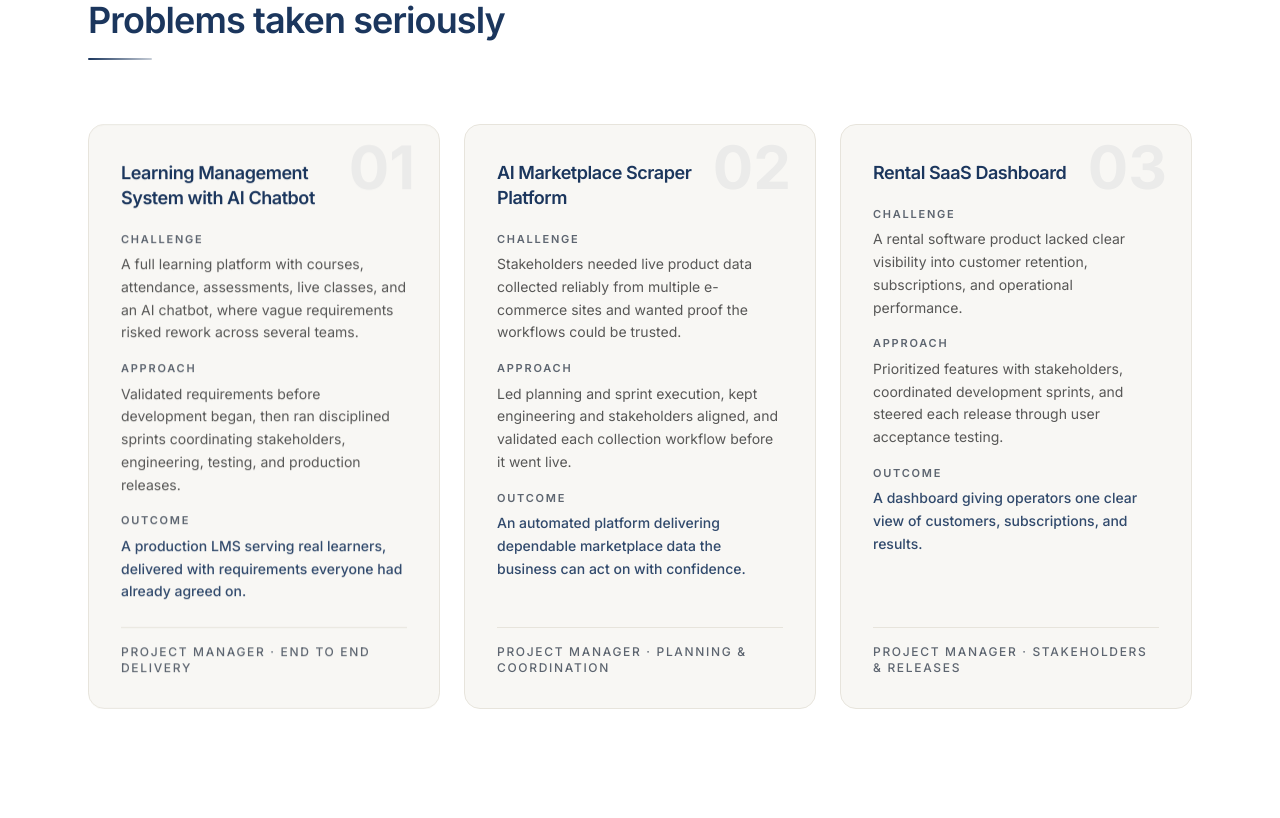
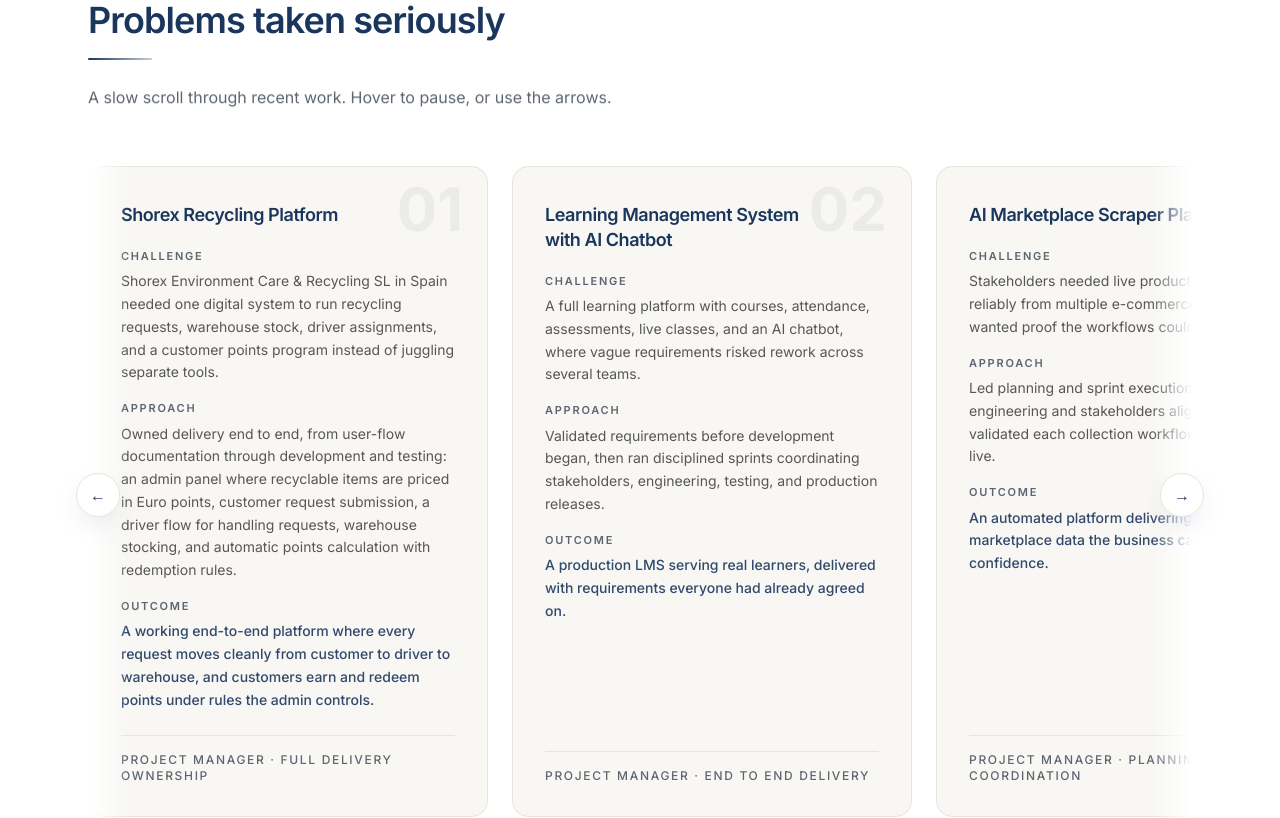
Before and after one commit to uncrownedprince786-collab/Abdul-Raheem-Portfolio-Website, a Next.js app: page / in a window 1280 px wide. Shown: the part 4300-5118 px from the top of the page. Built offline with nearby package versions, Linux system fonts and the light colour scheme.

Commit message:
Add Shorex platform and client work to projects, convert section to auto-scrolling carousel

```diff
--- a/app/globals.css
+++ b/app/globals.css
@@ -158,6 +158,18 @@
   border-color: rgba(27, 54, 93, 0.45);
 }
 
+/* ---------------------------------------------------------------------------
+   Horizontal scroller — hide the scrollbar, keep native swipe/snap
+--------------------------------------------------------------------------- */
+.no-scrollbar {
+  -ms-overflow-style: none;
+  scrollbar-width: none;
+}
+
+.no-scrollbar::-webkit-scrollbar {
+  display: none;
+}
+
 @media (prefers-reduced-motion: reduce) {
   html {
     scroll-behavior: auto;
--- a/app/page.tsx
+++ b/app/page.tsx
@@ -2,6 +2,7 @@
 import { existsSync } from "node:fs";
 import path from "node:path";
 import type { CSSProperties } from "react";
+import ProjectScroller from "@/components/ProjectScroller";
 
 /* -----------------------------------------------------------------------------
  * PHOTO
@@ -117,6 +118,16 @@
 
 const PROJECTS: Project[] = [
   {
+    title: "Shorex Recycling Platform",
+    challenge:
+      "Shorex Environment Care & Recycling SL in Spain needed one digital system to run recycling requests, warehouse stock, driver assignments, and a customer points program instead of juggling separate tools.",
+    approach:
+      "Owned delivery end to end, from user-flow documentation through development and testing: an admin panel where recyclable items are priced in Euro points, customer request submission, a driver flow for handling requests, warehouse stocking, and automatic points calculation with redemption rules.",
+    outcome:
+      "A working end-to-end platform where every request moves cleanly from customer to driver to warehouse, and customers earn and redeem points under rules the admin controls.",
+    role: "Project Manager · Full delivery ownership",
+  },
+  {
     title: "Learning Management System with AI Chatbot",
     challenge:
       "A full learning platform with courses, attendance, assessments, live classes, and an AI chatbot, where vague requirements risked rework across several teams.",
@@ -145,6 +156,36 @@
     outcome:
       "A dashboard giving operators one clear view of customers, subscriptions, and results.",
     role: "Project Manager · Stakeholders & releases",
+  },
+  {
+    title: "Custom WordPress Plugins",
+    challenge:
+      "International clients needed features that off-the-shelf themes and plugins could not cover, from backend tools to custom form handling.",
+    approach:
+      "Developed multiple custom plugins across client projects: backend utilities, form handlers, and admin tooling built to sit cleanly alongside standard WordPress rather than fight it.",
+    outcome:
+      "Plugins doing quiet, specific jobs inside client sites, extending WordPress exactly where the standard ecosystem stopped.",
+    role: "Project Manager & Developer",
+  },
+  {
+    title: "E-commerce & Order Management",
+    challenge:
+      "Online sellers needed dependable product catalogs, clean order flows, and admin control they could trust as order volume grew.",
+    approach:
+      "Delivered custom e-commerce and order management builds for international clients, shaping catalog structure, order lifecycles, and admin controls around how each business actually operates.",
+    outcome:
+      "Stores that process orders predictably and give owners a clear handle on day-to-day operations.",
+    role: "Project Manager · International clients",
+  },
+  {
+    title: "Chrome Extension Projects",
+    challenge:
+      "Teams were losing small amounts of time all day to repetitive browser tasks that no standard tool addressed.",
+    approach:
+      "Built and delivered Chrome extensions as part of client work at Karigar, focused on productivity and lightweight browser-based utilities.",
+    outcome:
+      "Small tools that live exactly where the work happens and quietly remove repetitive steps from daily routines.",
+    role: "Project Manager · Karigar client work",
   },
 ];
 
@@ -503,13 +544,17 @@
         <div className="mx-auto max-w-6xl px-6 py-24 md:py-32">
           <SectionHeading id="projects-title" num="03" eyebrow="Selected Projects" title="Problems taken seriously" />
 
-          <div className="grid gap-6 md:grid-cols-3">
+          <p className="-mt-6 mb-12 max-w-2xl text-base leading-relaxed text-mist md:-mt-10 md:mb-14" data-reveal>
+            A slow scroll through recent work. Hover to pause, or use the arrows.
+          </p>
+
+          <ProjectScroller>
             {PROJECTS.map((project, i) => (
               <article
                 key={project.title}
                 data-reveal
-                style={delay(i * 120)}
-                className="group relative flex flex-col overflow-hidden rounded-2xl border border-hairline bg-ivory p-8 pt-9 transition-all duration-300 hover:-translate-y-1 hover:border-navy/20 hover:shadow-[0_24px_48px_-20px_rgba(27,54,93,0.18)]"
+                style={delay(i === 0 ? 0 : (i % 2) * 120)}
+                className="group relative flex w-[85vw] max-w-[400px] shrink-0 snap-start flex-col overflow-hidden rounded-2xl border border-hairline bg-ivory p-8 pt-9 transition-all duration-300 hover:-translate-y-1 hover:border-navy/20 hover:shadow-[0_24px_48px_-20px_rgba(27,54,93,0.18)] sm:w-[400px]"
               >
                 <span
                   aria-hidden="true"
@@ -545,7 +590,7 @@
                 </p>
               </article>
             ))}
-          </div>
+          </ProjectScroller>
         </div>
       </section>
 
--- /dev/null
+++ b/components/ProjectScroller.tsx
@@ -0,0 +1,133 @@
+"use client";
+
+import { useCallback, useEffect, useRef } from "react";
+import type { ReactNode } from "react";
+
+/**
+ * Horizontal project carousel.
+ * Auto-advances slowly, pauses on hover / focus / touch, rewinds smoothly at
+ * the end, exposes prev/next controls, and stays fully static when the user
+ * prefers reduced motion.
+ */
+export default function ProjectScroller({ children }: { children: ReactNode }) {
+  const trackRef = useRef<HTMLDivElement>(null);
+  const pausedRef = useRef(false);
+  const rewindingRef = useRef(false);
+  const resumeTimer = useRef<number | null>(null);
+
+  const pause = useCallback(() => {
+    pausedRef.current = true;
+    if (resumeTimer.current !== null) {
+      window.clearTimeout(resumeTimer.current);
+      resumeTimer.current = null;
+    }
+  }, []);
+
+  const resumeSoon = useCallback(() => {
+    if (resumeTimer.current !== null) window.clearTimeout(resumeTimer.current);
+    resumeTimer.current = window.setTimeout(() => {
+      pausedRef.current = false;
+    }, 1500);
+  }, []);
+
+  useEffect(() => {
+    const el = trackRef.current;
+    if (!el) return;
+
+    const media = window.matchMedia("(prefers-reduced-motion: reduce)");
+    if (media.matches) return;
+
+    let raf = 0;
+    let last = performance.now();
+    const SPEED = 22; // px per second, deliberately slow
+
+    const step = (t: number) => {
+      const dt = Math.min(t - last, 64);
+      last = t;
+
+      if (!pausedRef.current && !rewindingRef.current) {
+        const max = el.scrollWidth - el.clientWidth;
+        if (max > 4) {
+          const next = el.scrollLeft + (dt / 1000) * SPEED;
+          if (next >= max - 1) {
+            rewindingRef.current = true;
+            el.scrollTo({ left: 0, behavior: "smooth" });
+          } else {
+            el.scrollLeft = next;
+          }
+        }
+      }
+
+      if (rewindingRef.current && el.scrollLeft < 2) {
+        rewindingRef.current = false;
+      }
+
+      raf = requestAnimationFrame(step);
+    };
+
+    raf = requestAnimationFrame(step);
+
+    const onWheel = () => {
+      if (!rewindingRef.current) pause();
+    };
+
+    el.addEventListener("wheel", onWheel, { passive: true });
+    el.addEventListener("touchstart", pause, { passive: true });
+    el.addEventListener("touchend", resumeSoon, { passive: true });
+
+    return () => {
+      cancelAnimationFrame(raf);
+      el.removeEventListener("wheel", onWheel);
+      el.removeEventListener("touchstart", pause);
+      el.removeEventListener("touchend", resumeSoon);
+      if (resumeTimer.current !== null) window.clearTimeout(resumeTimer.current);
+    };
+  }, [pause, resumeSoon]);
+
+  const nudge = (dir: 1 | -1) => {
+    const el = trackRef.current;
+    if (!el) return;
+    pause();
+    el.scrollBy({ left: dir * 412, behavior: "smooth" });
+    resumeSoon();
+  };
+
+  return (
+    <div
+      className="group/scroller relative"
+      onMouseEnter={pause}
+      onMouseLeave={resumeSoon}
+      onFocusCapture={pause}
+      onBlurCapture={resumeSoon}
+    >
+      {/* edge fades */}
+      <div aria-hidden="true" className="pointer-events-none absolute inset-y-0 left-0 z-[1] hidden w-10 bg-gradient-to-r from-paper to-transparent sm:block" />
+      <div aria-hidden="true" className="pointer-events-none absolute inset-y-0 right-0 z-[1] hidden w-10 bg-gradient-to-l from-paper to-transparent sm:block" />
+
+      {/* controls */}
+      <button
+        type="button"
+        aria-label="Previous projects"
+        onClick={() => nudge(-1)}
+        className="absolute -left-3 top-1/2 z-10 hidden h-11 w-11 -translate-y-1/2 place-items-center rounded-full border border-hairline bg-paper/90 text-navy shadow-[0_10px_28px_-12px_rgba(27,54,93,0.35)] backdrop-blur transition-all duration-300 hover:border-navy/25 hover:bg-white md:grid"
+      >
+        <span aria-hidden="true">←</span>
+      </button>
+      <button
+        type="button"
+        aria-label="Next projects"
+        onClick={() => nudge(1)}
+        className="absolute -right-3 top-1/2 z-10 hidden h-11 w-11 -translate-y-1/2 place-items-center rounded-full border border-hairline bg-paper/90 text-navy shadow-[0_10px_28px_-12px_rgba(27,54,93,0.35)] backdrop-blur transition-all duration-300 hover:border-navy/25 hover:bg-white md:grid"
+      >
+        <span aria-hidden="true">→</span>
+      </button>
+
+      <div
+        ref={trackRef}
+        className="no-scrollbar flex snap-x snap-mandatory gap-6 overflow-x-auto pb-2"
+      >
+        {children}
+      </div>
+    </div>
+  );
+}
```
